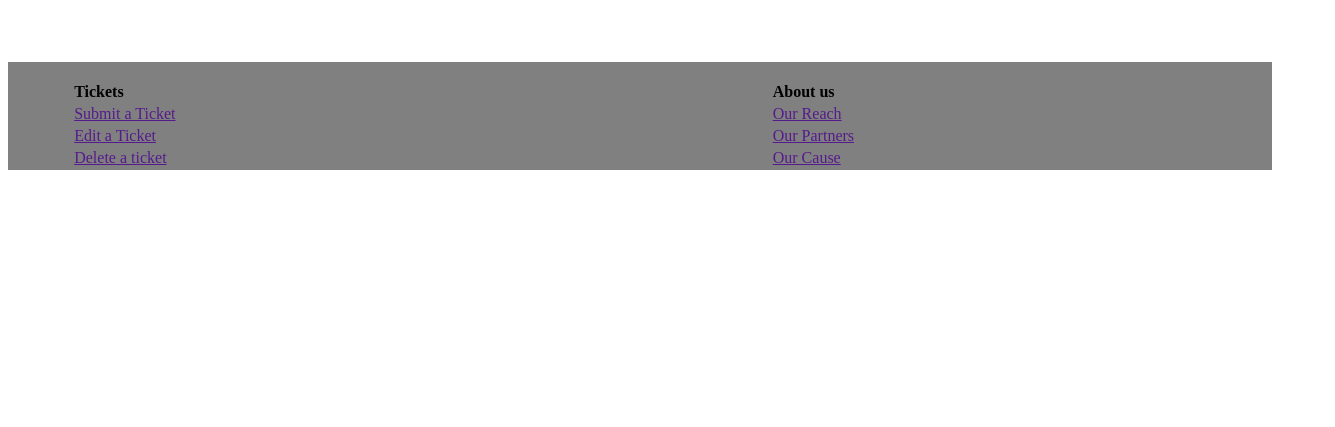
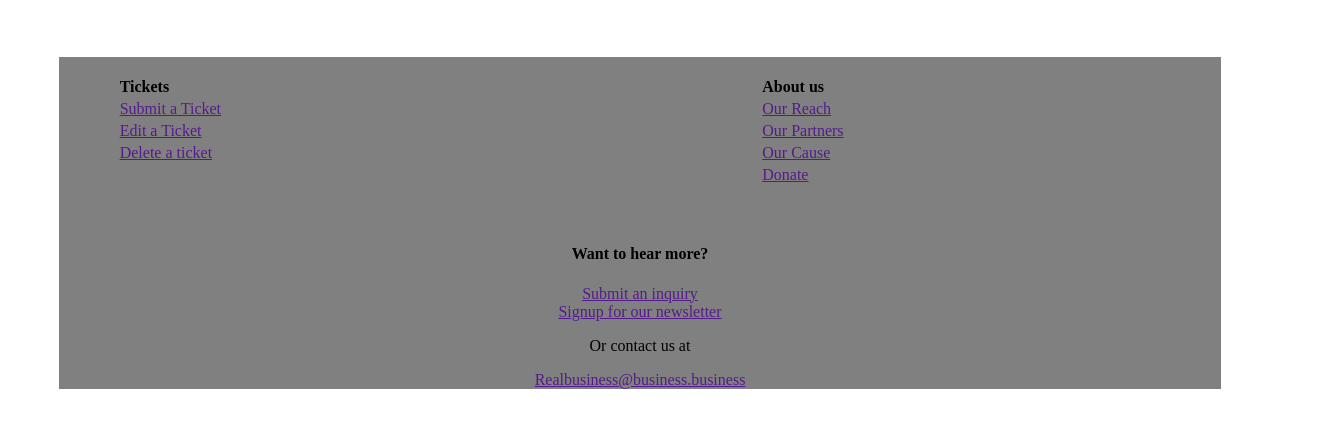
Before and after one commit to dcs3098/SWEN101-G5-Plastic-Pandemic, a plain HTML site: page index.html in a window 1280 px wide. Shown: the part 361-788 px from the top of the page, 1335 px wide, since content can reach past the window. Drawn offline with Linux system fonts and the light colour scheme.

Commit message:
11/19 saving footer

```diff
--- a/index.html
+++ b/index.html
@@ -43,8 +43,8 @@
             <th style="font-size:100%">Some More Influential Text</th>
     </table>
 
-    <footer style="background-color: grey;">
-        <table style="width:100%; text-align: left; margin: 5%;">
+    <footer style="background-color: grey; text-align: left; margin: 4%;">
+        <table style="width:100%; margin: 5%;" >
             <tr>
 
                 <th><br>Tickets </th>
@@ -63,7 +63,19 @@
                 <td><a href="">Delete a ticket</a></td>
                 <td><a href="">Our Cause</a></td>
             </tr>
+            <tr>
+                <td></td>
+                <td><a href="">Donate</a></td>
+            </tr>
         </table>
+        <div style="text-align: center; margin:0">
+            <h4>Want to hear more?</h4>
+            <a href="">Submit an inquiry</a> <br>
+            <a href="">Signup for our newsletter</a> <br>
+            <p> Or contact us at </p>
+            <a href="">Realbusiness@business.business</a> <br>
+
+        </div>
 
     </footer>
 
```
